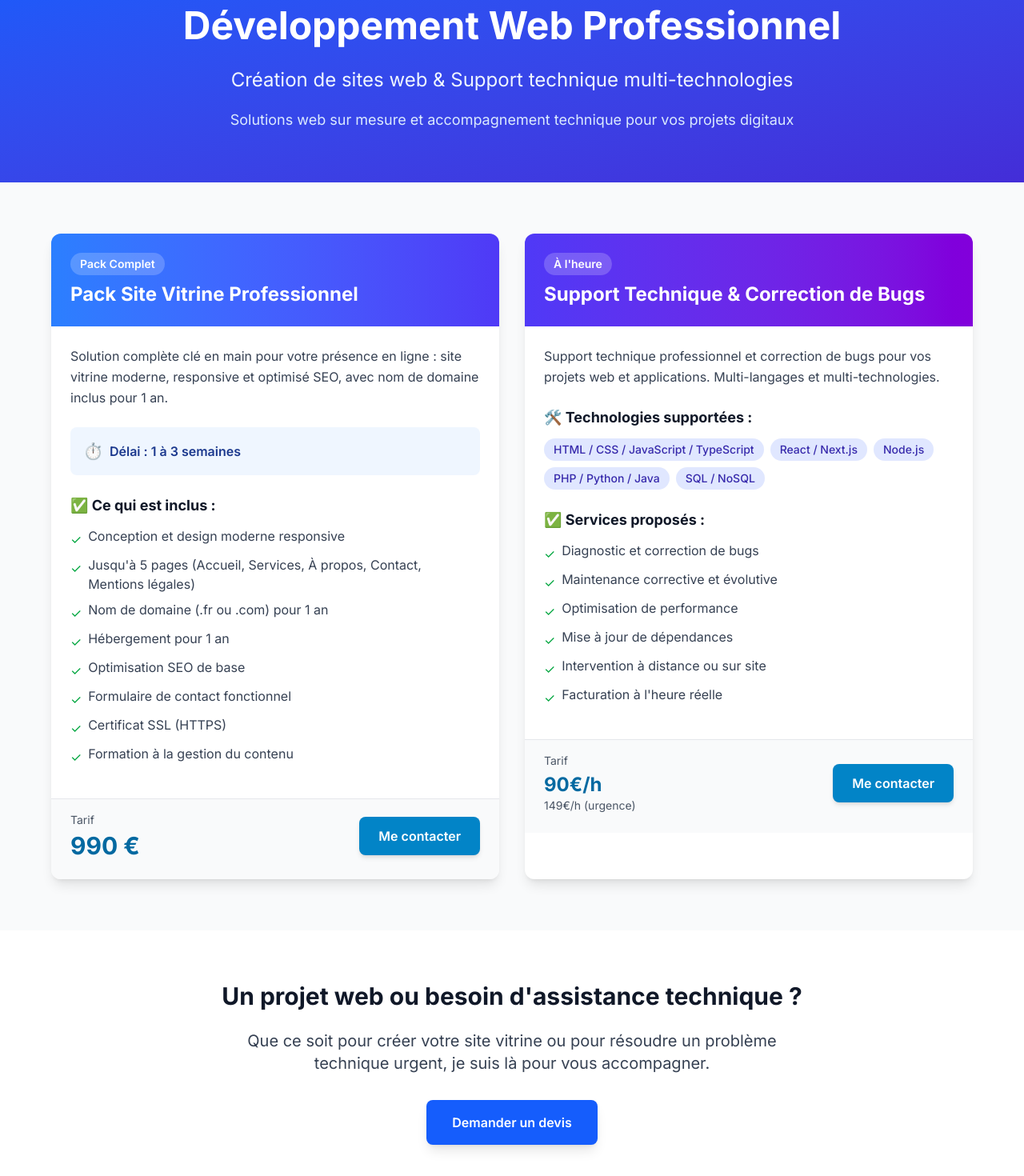
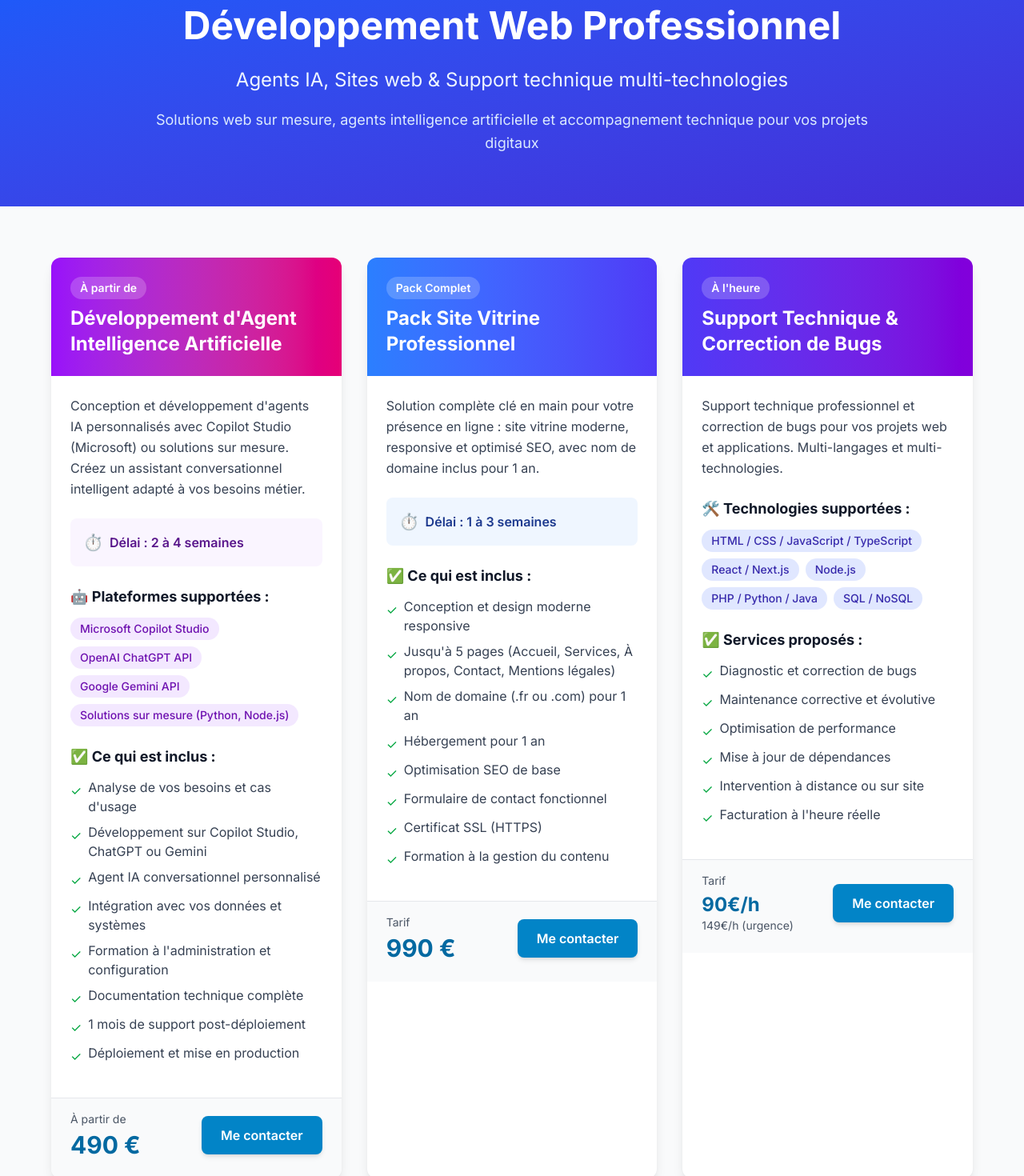
Before and after one commit to franckCopilot/projetSpecKit, a Next.js app: page /developpement-web in a window 1280 px wide. Shown: the part 120-1590 px from the top of the page at 80% size. Built offline with nearby package versions, Linux system fonts and the light colour scheme.

Commit message:
feat: Add AI agent development offering and update related content across the site

```diff
--- a/app/developpement-web/page.tsx
+++ b/app/developpement-web/page.tsx
@@ -2,11 +2,16 @@ import { OFFRES_DEV } from '@/data/developpement';
 import { createMetadata } from '@/lib/metadata';
 
 export const metadata = createMetadata({
-  title: 'Développement Web | Création Site Vitrine & Support Technique',
+  title: 'Développement Web | Agents IA, Site Vitrine & Support Technique',
   description:
-    'Services de développement web professionnel : création de site vitrine à 990€ avec nom de domaine inclus, support technique et correction de bugs multi-langages (JavaScript, React, Python, PHP).',
+    'Services de développement web professionnel : création d\'agents IA personnalisés (Copilot Studio, ChatGPT, Gemini) dès 499€, sites vitrines à 990€ avec nom de domaine inclus, support technique multi-langages (JavaScript, React, Python, PHP).',
   keywords: [
     'Développement Web',
+    'Agent IA',
+    'Intelligence Artificielle',
+    'Copilot Studio',
+    'ChatGPT',
+    'Gemini',
     'Création Site Vitrine',
     'Site Web Professionnel',
     'Support Technique',
@@ -18,6 +23,7 @@ export const metadata = createMetadata({
 });
 
 export default function DeveloppementWebPage() {
+  const agentIA = OFFRES_DEV.find((o) => o.type === 'agent-ia');
   const packSiteVitrine = OFFRES_DEV.find((o) => o.type === 'pack');
   const supportTechnique = OFFRES_DEV.find((o) => o.type === 'support');
 
@@ -31,10 +37,10 @@ export default function DeveloppementWebPage() {
               Développement Web Professionnel
             </h1>
             <p className="text-xl md:text-2xl text-blue-50 leading-relaxed mb-4">
-              Création de sites web & Support technique multi-technologies
+              Agents IA, Sites web & Support technique multi-technologies
             </p>
             <p className="text-lg text-blue-100 leading-relaxed">
-              Solutions web sur mesure et accompagnement technique pour vos projets digitaux
+              Solutions web sur mesure, agents intelligence artificielle et accompagnement technique pour vos projets digitaux
             </p>
           </div>
         </div>
@@ -44,7 +50,99 @@ export default function DeveloppementWebPage() {
       <section className="py-16">
         <div className="container mx-auto px-4">
           <div className="max-w-6xl mx-auto">
-            <div className="grid md:grid-cols-2 gap-8">
+            <div className="grid md:grid-cols-2 lg:grid-cols-3 gap-8">
+              {/* Agent IA */}
+              {agentIA && (
+                <div className="bg-white rounded-xl shadow-lg overflow-hidden hover:shadow-xl transition-shadow">
+                  <div className="bg-gradient-to-r from-purple-600 to-pink-600 text-white p-6">
+                    <div className="flex items-center justify-between mb-2">
+                      <span className="text-sm font-semibold bg-white/20 px-3 py-1 rounded-full">
+                        À partir de
+                      </span>
+                    </div>
+                    <h2 className="text-2xl font-bold">
+                      {agentIA.titre}
+                    </h2>
+                  </div>
+
+                  <div className="p-6 flex-1 flex flex-col">
+                    <p className="text-gray-700 mb-6 leading-relaxed">
+                      {agentIA.description}
+                    </p>
+
+                    {agentIA.delai && (
+                      <div className="mb-6 p-4 bg-purple-50 rounded-lg">
+                        <div className="flex items-center gap-2 text-purple-900">
+                          <span className="text-xl">⏱️</span>
+                          <span className="font-semibold">
+                            Délai : {agentIA.delai}
+                          </span>
+                        </div>
+                      </div>
+                    )}
+
+                    {agentIA.langages && (
+                      <div className="mb-6">
+                        <h3 className="font-bold text-gray-900 mb-3 text-lg">
+                          🤖 Plateformes supportées :
+                        </h3>
+                        <div className="flex flex-wrap gap-2">
+                          {agentIA.langages.map((lang, index) => (
+                            <span
+                              key={index}
+                              className="px-3 py-1 bg-purple-100 text-purple-800 rounded-full text-sm font-medium"
+                            >
+                              {lang}
+                            </span>
+                          ))}
+                        </div>
+                      </div>
+                    )}
+
+                    {agentIA.inclus && (
+                      <div className="mb-4">
+                        <h3 className="font-bold text-gray-900 mb-3 text-lg">
+                          ✅ Ce qui est inclus :
+                        </h3>
+                        <ul className="space-y-2">
+                          {agentIA.inclus.map((item, index) => (
+                            <li
+                              key={index}
+                              className="flex items-start gap-2 text-gray-700"
+                            >
+                              <span className="text-green-600 mt-1 flex-shrink-0">
+                                ✓
+                              </span>
+                              <span>{item}</span>
+                            </li>
+                          ))}
+                        </ul>
+                      </div>
+                    )}
+                  </div>
+
+                  {/* Footer avec prix */}
+                  <div className="p-6 pt-4 border-t border-gray-200 bg-gray-50">
+                    <div className="flex justify-between items-center">
+                      <div>
+                        <p className="text-sm text-gray-600 mb-1">À partir de</p>
+                        <p className="text-3xl font-bold text-primary-700">
+                          {typeof agentIA.prix === 'number'
+                            ? agentIA.prix
+                            : agentIA.prix.standard} €
+                        </p>
+                      </div>
+                      <a
+                        href="/contact"
+                        className="bg-primary-600 text-white px-6 py-3 rounded-lg font-semibold hover:bg-primary-700 transition-colors shadow-md hover:shadow-lg"
+                      >
+                        Me contacter
+                      </a>
+                    </div>
+                  </div>
+                </div>
+              )}
+
               {/* Pack Site Vitrine */}
               {packSiteVitrine && (
                 <div className="bg-white rounded-xl shadow-lg overflow-hidden hover:shadow-xl transition-shadow">
@@ -217,11 +315,11 @@ export default function DeveloppementWebPage() {
       <section className="py-16 bg-white">
         <div className="container mx-auto px-4 text-center">
           <h2 className="text-3xl font-bold text-gray-900 mb-6">
-            Un projet web ou besoin d'assistance technique ?
+            Un projet d'agent IA, site web ou besoin d'assistance technique ?
           </h2>
           <p className="text-xl text-gray-700 mb-8 max-w-2xl mx-auto">
-            Que ce soit pour créer votre site vitrine ou pour résoudre un problème technique urgent,
-            je suis là pour vous accompagner.
+            Que ce soit pour développer un agent intelligence artificielle, créer votre site vitrine
+            ou résoudre un problème technique urgent, je suis là pour vous accompagner.
           </p>
           <a
             href="/contact"
@@ -241,6 +339,15 @@ export default function DeveloppementWebPage() {
             </h3>
             <div className="grid md:grid-cols-3 gap-6 text-center">
               <div className="bg-white p-6 rounded-lg shadow-md">
+                <div className="text-3xl mb-3">🤖</div>
+                <h4 className="font-bold text-gray-900 mb-2">
+                  Agents IA sur mesure
+                </h4>
+                <p className="text-sm text-gray-600">
+                  Solutions d'intelligence artificielle adaptées à vos besoins métier
+                </p>
+              </div>
+              <div className="bg-white p-6 rounded-lg shadow-md">
                 <div className="text-3xl mb-3">💻</div>
                 <h4 className="font-bold text-gray-900 mb-2">
                   Intervention rapide
@@ -258,15 +365,6 @@ export default function DeveloppementWebPage() {
                   Adaptées à vos contraintes et votre budget
                 </p>
               </div>
-              <div className="bg-white p-6 rounded-lg shadow-md">
-                <div className="text-3xl mb-3">📍</div>
-                <h4 className="font-bold text-gray-900 mb-2">
-                  Basé à Grenoble
-                </h4>
-                <p className="text-sm text-gray-600">
-                  Interventions en Rhône-Alpes et partout en France
-                </p>
-              </div>
             </div>
           </div>
         </div>
--- a/data/developpement.ts
+++ b/data/developpement.ts
@@ -2,6 +2,31 @@
 import { OffreDeveloppement } from '@/types/developpement';
 
 export const OFFRES_DEV: OffreDeveloppement[] = [
+  {
+    id: 'agent-ia-personnalise',
+    titre: 'Développement d\'Agent Intelligence Artificielle',
+    type: 'agent-ia',
+    prix: 490,
+    description:
+      'Conception et développement d\'agents IA personnalisés avec Copilot Studio (Microsoft) ou solutions sur mesure. Créez un assistant conversationnel intelligent adapté à vos besoins métier.',
+    delai: '2 à 4 semaines',
+    inclus: [
+      'Analyse de vos besoins et cas d\'usage',
+      'Développement sur Copilot Studio, ChatGPT ou Gemini',
+      'Agent IA conversationnel personnalisé',
+      'Intégration avec vos données et systèmes',
+      'Formation à l\'administration et configuration',
+      'Documentation technique complète',
+      '1 mois de support post-déploiement',
+      'Déploiement et mise en production',
+    ],
+    langages: [
+      'Microsoft Copilot Studio',
+      'OpenAI ChatGPT API',
+      'Google Gemini API',
+      'Solutions sur mesure (Python, Node.js)',
+    ],
+  },
   {
     id: 'pack-site-vitrine',
     titre: 'Pack Site Vitrine Professionnel',
--- a/data/offres.ts
+++ b/data/offres.ts
@@ -4,7 +4,7 @@ import { OffreFormation } from '@/types/offre';
 export const OFFRES: OffreFormation[] = [
   {
     id: 'offre-sensibilisation-ia',
-    titre: 'Sensibilisation à l\'IA Générative',
+    titre: 'Découvrir l\'IA Générative',
     publicCible: 'débutant',
     prix: 390,
     description:
@@ -63,7 +63,7 @@ export const OFFRES: OffreFormation[] = [
     titre:
       'Formation Assistants de Codage et IA pour Développeurs',
     publicCible: 'confirmé/développeur',
-    prix: 1499,
+    prix: 1490,
     description:
       'Formation complète pour développeurs : maîtrisez GitHub Copilot et les assistants de codage IA. Intégrez l\'Intelligence Artificielle dans vos workflows de développement avec VS Code, GitHub Copilot, et autres outils IA pour coder plus efficacement.',
     duree: '3 jours',
--- a/specs/001-ai-trainer-showcase/data-model.md
+++ b/specs/001-ai-trainer-showcase/data-model.md
@@ -67,7 +67,7 @@ export interface OffreFormation {
 export const OFFRES: OffreFormation[] = [
   {
     id: 'offre-sensibilisation-ia',
-    titre: 'Sensibilisation à l'IA Générative',
+    titre: 'Découvrir l\'IA Générative',
     publicCible: 'débutant',
     prix: 400,
     description: 'Découvrez les fondamentaux de l'IA Générative et ses applications pratiques.'
--- a/specs/001-ai-trainer-showcase/plan.md
+++ b/specs/001-ai-trainer-showcase/plan.md
@@ -638,7 +638,7 @@ test('Edge Case: Affiche email alternatif si envoi échoue (FR-021)', async ({ p
 
 **Page Services & Offres**
 - [ ] FR-009 : Page "Services & Offres" existe
-- [ ] FR-010 : Offre "Sensibilisation à l'IA Générative" | débutant | 400 €
+- [ ] FR-010 : Offre "Découvrir l'IA Générative" | débutant | 400 €
 - [ ] FR-011 : Offre "Maîtriser l'art de la rédaction de prompts avec Microsoft Copilot" | débutant | 400 €
 - [ ] FR-012 : Offre "Formateur Microsoft Copilot (chat et M365 apps)" | débutant/intermédiaire | 400 €
 - [ ] FR-013 : Offre "Formateur Microsoft Copilot Studio (création d'agents)" | intermédiaire | 500 €
--- a/types/developpement.ts
+++ b/types/developpement.ts
@@ -1,5 +1,5 @@
 // types/developpement.ts
-export type TypeOffreDev = 'pack' | 'support';
+export type TypeOffreDev = 'pack' | 'support' | 'agent-ia';
 
 export interface OffreDeveloppement {
   id: string;
```
Also changed, not shown: specs/001-ai-trainer-showcase/spec.md (+2 -2 lines), 2 other files (tests, documents, lock files or other folders).
